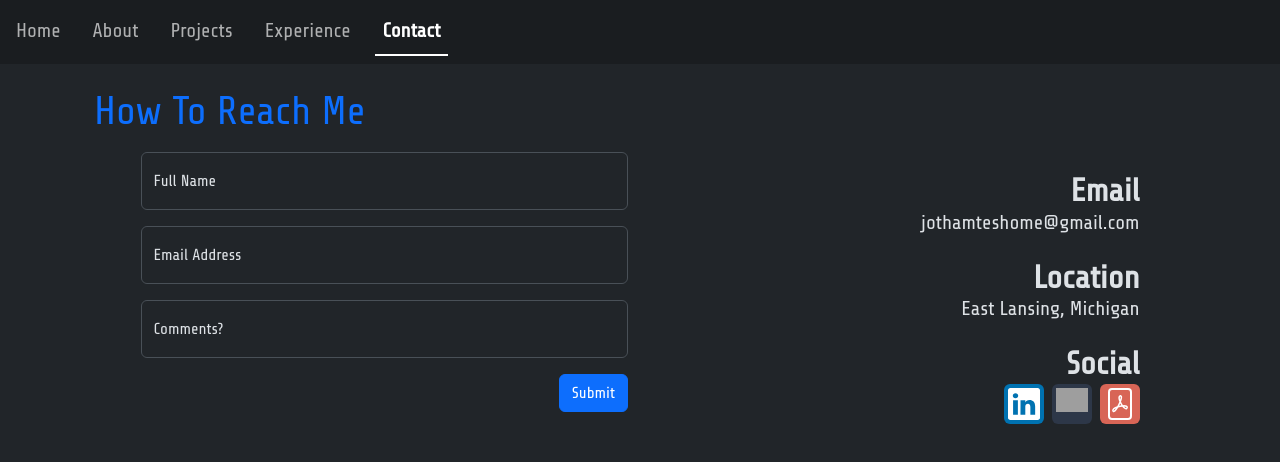
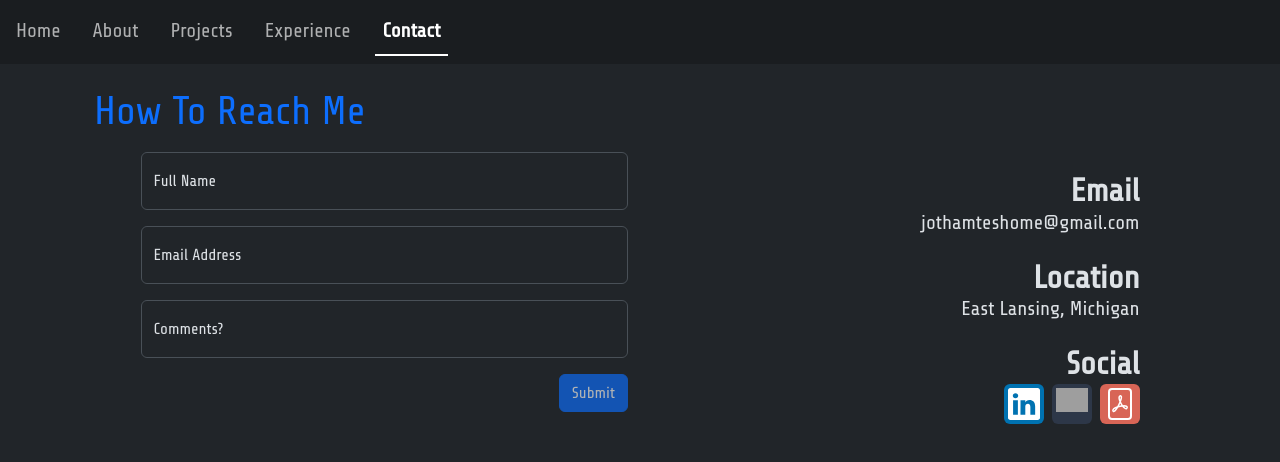
Before and after one commit to jothamteshome/NextJS-Portfolio-Website, a Next.js app: page /contact in a window 1280 px wide. Shown: the top 462 px of the page. Built offline with nearby package versions, Linux system fonts and the light colour scheme; grey boxes are pictures that could not be loaded.

Commit message:
Disabled feedback form button

```diff
--- a/src/app/contact/components/FeedbackForm.js
+++ b/src/app/contact/components/FeedbackForm.js
@@ -44,7 +44,7 @@ const FeedbackForm = function () {
                 ))
                 }
                 <Form.Group className='mb-3 d-flex justify-content-end' controlId='formGroupSubmitButton'>
-                    <Button as="input" type="submit" value="Submit" />
+                    <Button as="input" type="submit" value="Submit" disabled />
                 </Form.Group>
             </Form>
         </motion.div>
```
